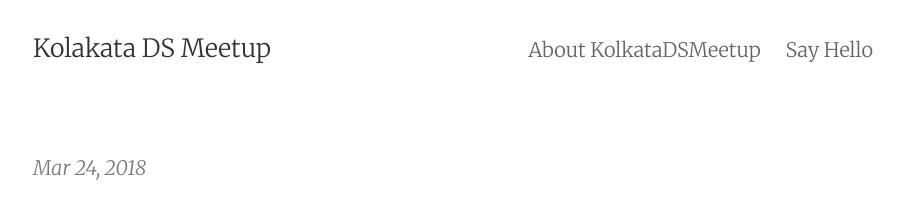
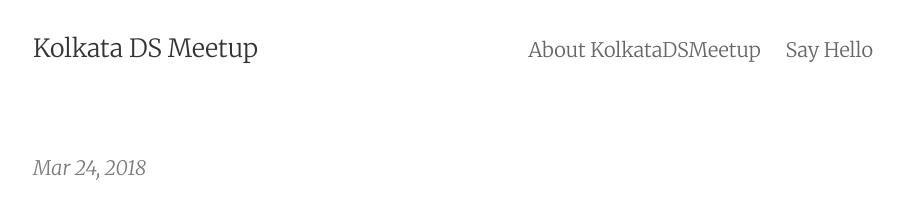
Before and after one commit to KolkataDSMeetup/KolkataDSMeetup.github.io, a Jekyll site: the page built from index.html, in a window 1280 px wide. Shown: the top 201 px of the page, without its empty margins (187-1091 px from the left). Built offline with Jekyll 4.4.1, drawn with Linux system fonts in a browser that asks for light colours; the list of posts is cut into pages by our own code.

Commit message:
Corrected website name

```diff
--- a/_config.yml
+++ b/_config.yml
@@ -1,5 +1,5 @@
 # Site settings
-title:       Kolakata DS Meetup
+title:       Kolkata DS Meetup
 email:       KolkataDSMeetup@gmail.com
 author:      KolkataDSMeetup
 description: "Kolkata Data Science Meetup website"
```
